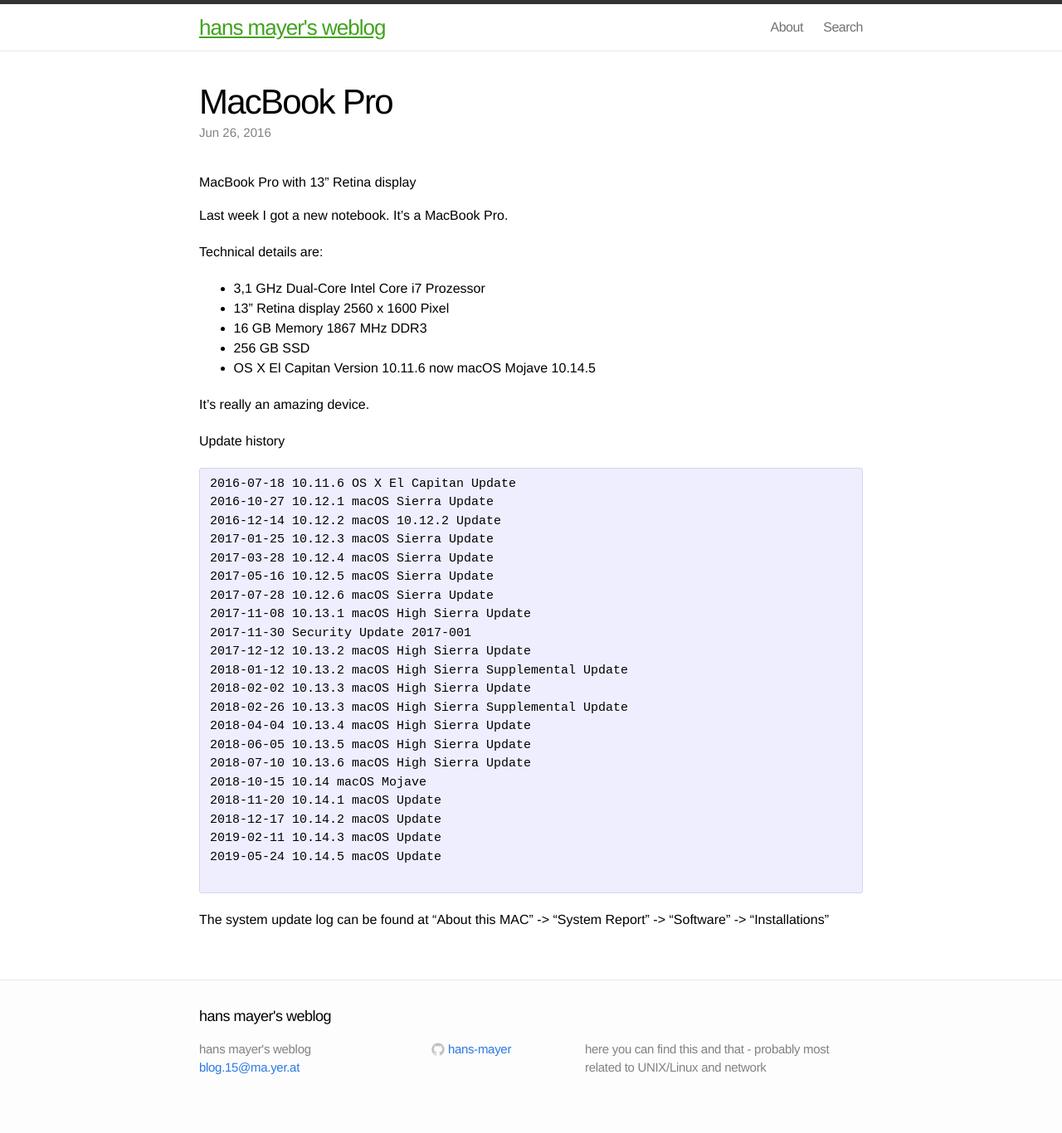
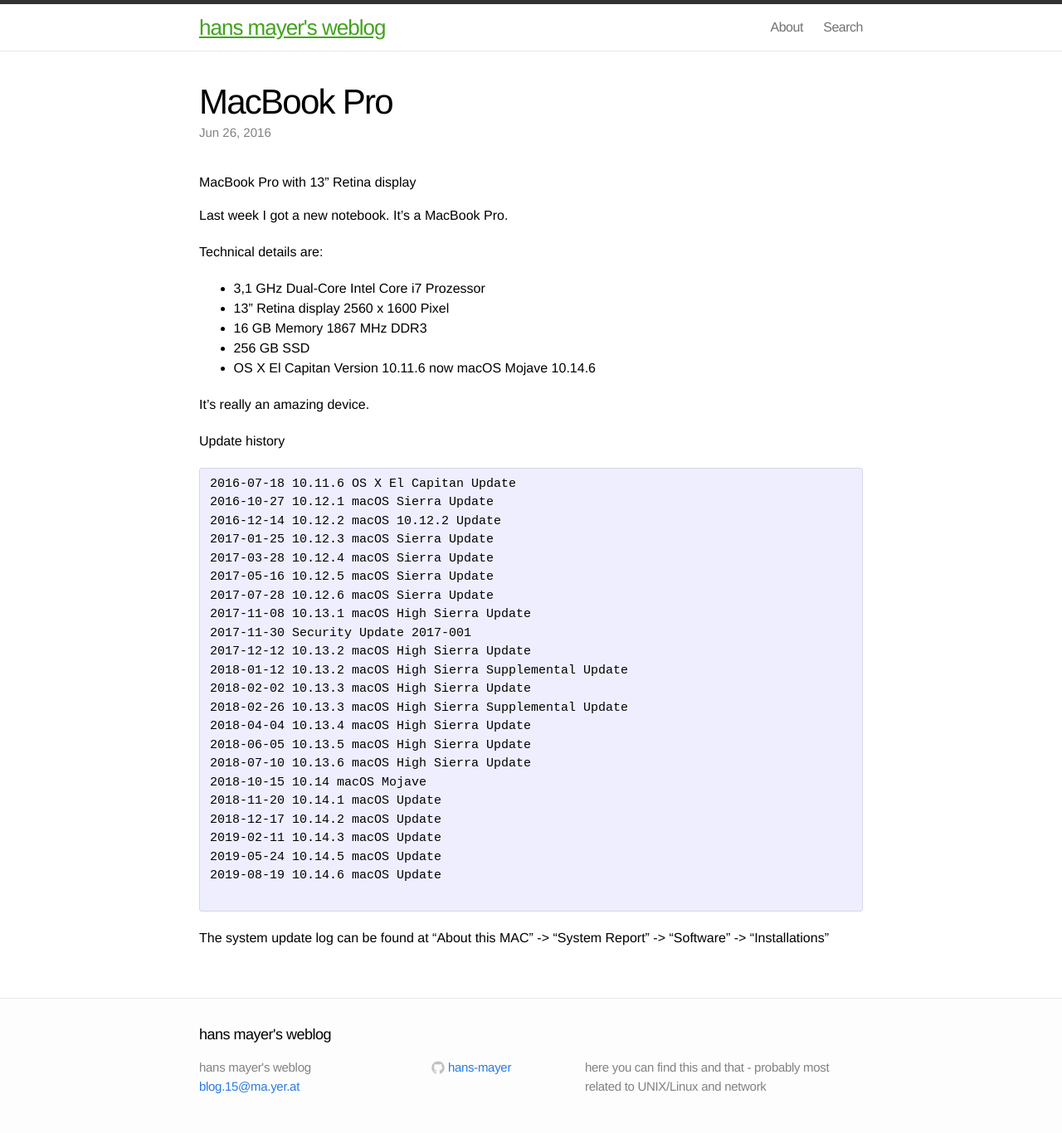
Before and after one commit to hans-mayer/blog, a Jekyll site: the page built from _posts/2016-06-26-MacBookPro.markdown, in a window 1280 px wide. Shown: the whole page at 83% size. Built offline with Jekyll 4.4.1, drawn with Linux system fonts in a browser that asks for light colours; before the commit the page ends 1344 px from its top, so only the background shows below that.

Commit message:
MacBookPro update history 10.14.6 Update

```diff
--- a/_posts/2016-06-26-MacBookPro.markdown
+++ b/_posts/2016-06-26-MacBookPro.markdown
@@ -15,7 +15,7 @@
 * 13" Retina display 2560 x 1600 Pixel
 * 16 GB Memory 1867 MHz DDR3
 * 256 GB SSD
-* OS X El Capitan Version 10.11.6 now macOS Mojave 10.14.5
+* OS X El Capitan Version 10.11.6 now macOS Mojave 10.14.6
 
 It's really an amazing device.
 
@@ -44,6 +44,7 @@
 2018-12-17 10.14.2 macOS Update
 2019-02-11 10.14.3 macOS Update
 2019-05-24 10.14.5 macOS Update
+2019-08-19 10.14.6 macOS Update
 
 </pre>
 
```
